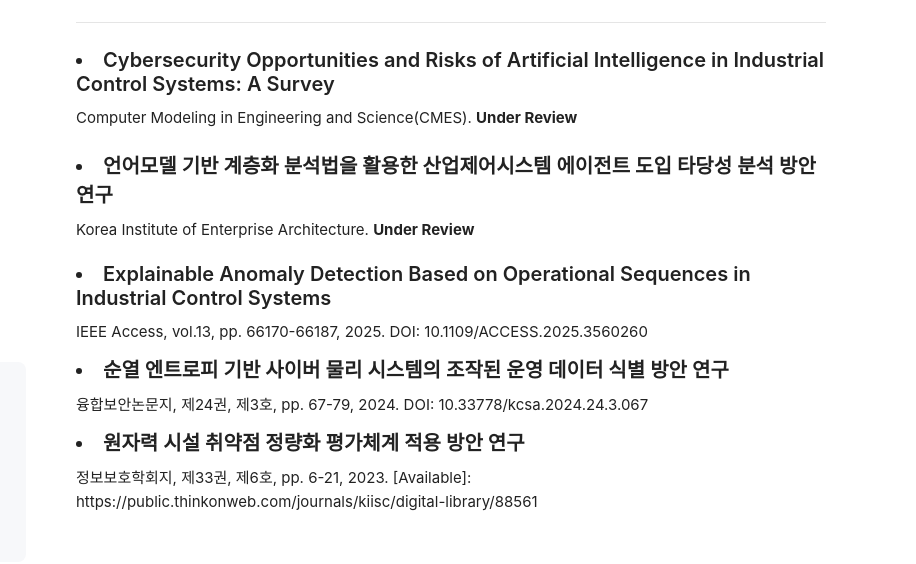
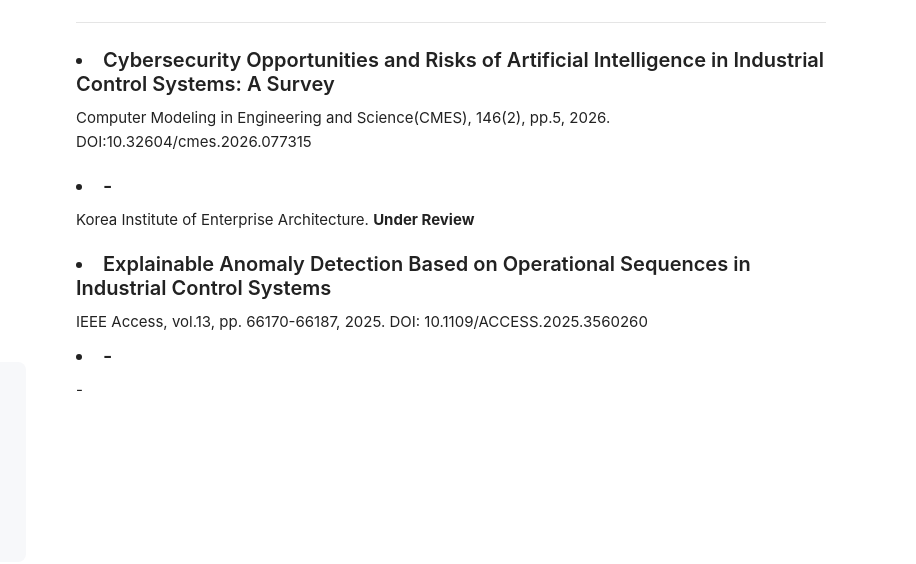
Before and after one commit to joonseok-ssrc/joonseok.github.io, a plain HTML site: page publication.html in a window 1280 px wide. Shown: the part 163-727 px from the top of the page, 364-1280 px from the left. Drawn offline with Linux system fonts and the light colour scheme.

Commit message:
Update publication.html

```diff
--- a/publication.html
+++ b/publication.html
@@ -2,7 +2,7 @@
 <html lang="en">
 <head>
   <meta charset="UTF-8" />
-  <title>Publication | Kakyung Kim</title>
+  <title>Publication | Joonseok Kim</title>
   <meta name="viewport" content="width=device-width, initial-scale=1.0" />
 
   <style>
@@ -218,12 +218,12 @@
         <li>Cybersecurity Opportunities and Risks of Artificial Intelligence in Industrial Control Systems: A Survey</li>
       </div>
       <div class="publication-desc">
-        Computer Modeling in Engineering and Science(CMES). <b>Under Review</b>
+        Computer Modeling in Engineering and Science(CMES), 146(2), pp.5, 2026. DOI:10.32604/cmes.2026.077315
       </div>
 
     <div class="publication">
       <div class="publication-title">
-        <li>언어모델 기반 계층화 분석법을 활용한 산업제어시스템 에이전트 도입 타당성 분석 방안 연구</li>
+        <li>-</li>
       </div>
       <div class="publication-desc">
         Korea Institute of Enterprise Architecture. <b>Under Review</b>
@@ -238,18 +238,12 @@
       </div>
 
       <div class="publication-title">
-        <li>순열 엔트로피 기반 사이버 물리 시스템의 조작된 운영 데이터 식별 방안 연구</li>
+        <li>-</li>
       </div>
       <div class="publication-desc">
-        융합보안논문지, 제24권, 제3호, pp. 67-79, 2024. DOI: 10.33778/kcsa.2024.24.3.067
+       -
       </div>
 
-      <div class="publication-title">
-        <li>원자력 시설 취약점 정량화 평가체계 적용 방안 연구</li>
-      </div>
-      <div class="publication-desc">
-        정보보호학회지, 제33권, 제6호,  pp. 6-21, 2023. [Available]: https://public.thinkonweb.com/journals/kiisc/digital-library/88561
-      </div>
 
 
     </div>
```
